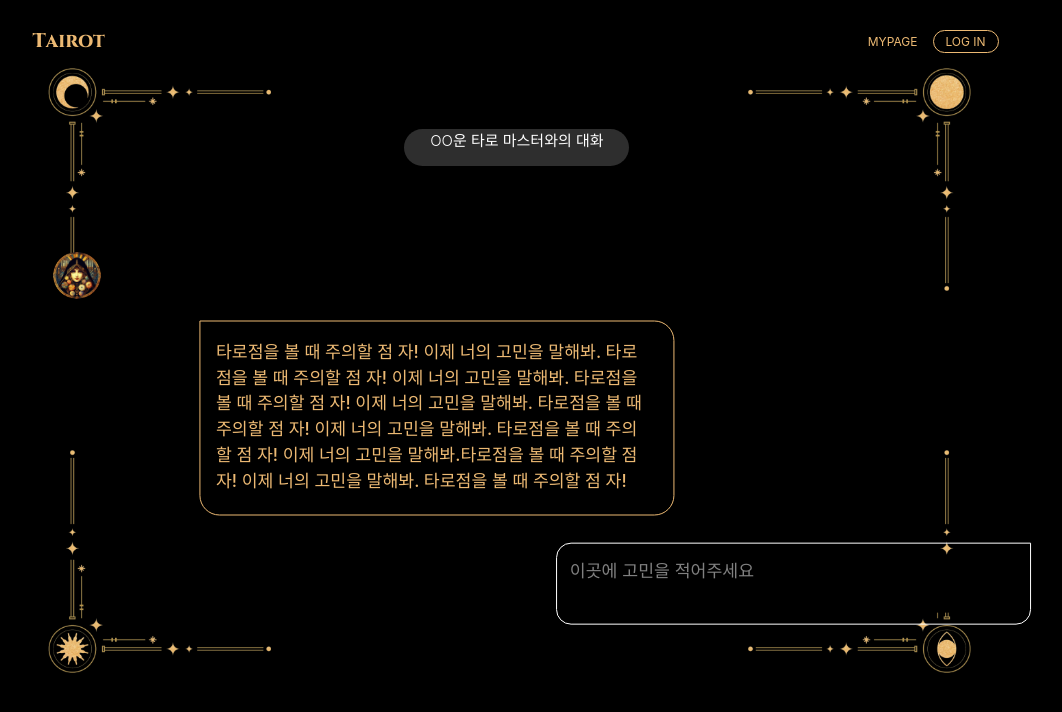
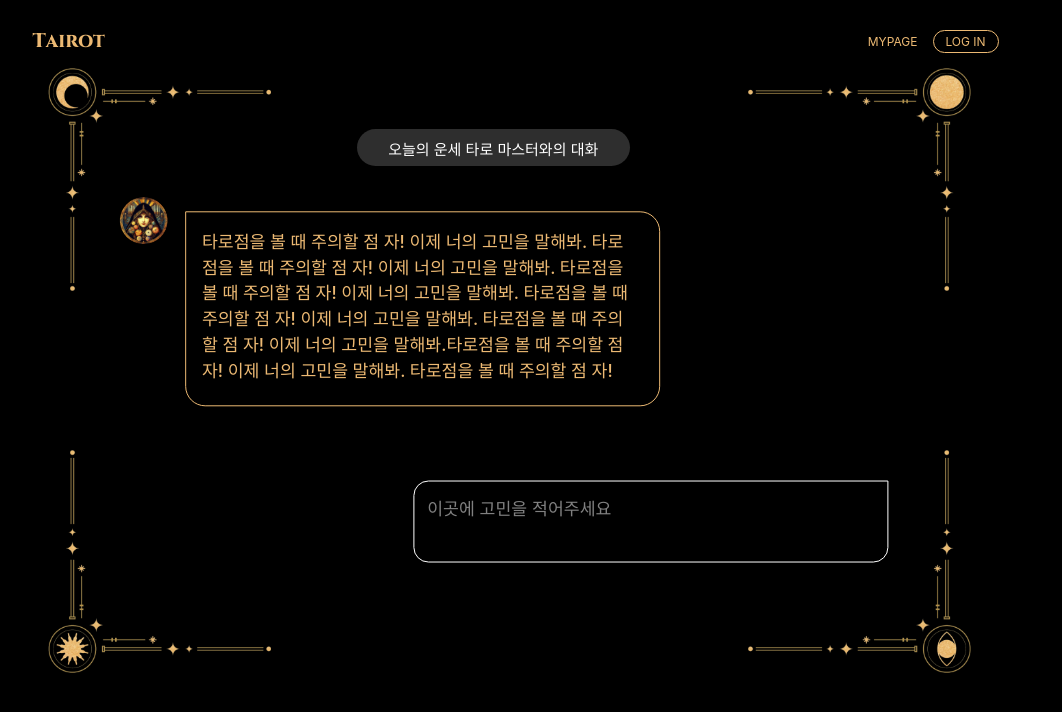
Before and after one commit to 2023-winter-techeer-sw-bootcamp-TeamF/TeamF, a React (Vite) app in the folder frontend/: page /todayfortune in a window 1280 px wide. Shown: the top 712 px of the page, without its empty margins (117-1179 px from the left). Built offline with nearby package versions, Linux system fonts and the light colour scheme; the HTML template or start-up script is replaced by a standard one; a web font is replaced by a local one.

Commit message:
design: 오늘의 운세 화면 수정

```diff
--- a/frontend/src/App.tsx
+++ b/frontend/src/App.tsx
@@ -86,6 +86,11 @@ a {
       font-size: 12px;
     }
   }
+  @media (max-width: 1200px) , (max-height: 700px) {
+    html {
+      font-size: 10px;
+    }
+  }
 `;
 
 const router = createBrowserRouter([
--- a/frontend/src/pages/TodayFortune.tsx
+++ b/frontend/src/pages/TodayFortune.tsx
@@ -30,12 +30,12 @@ const Inside = styled.div`
 const TitleBox = styled.div`
   border-radius: 1.875rem;
   background: rgba(51, 51, 51, 0.9);
-  width: 18.75rem;
+  width: 22.75rem;
   height: 3.125rem;
   flex-shrink: 0;
   position: absolute; // 부모 컨테이너인 BackgroundWrapper에 상대적인 위치
   top: 12%;
-  left: 39%;
+  left: 34%;
   text-align: center;
 `;
 
@@ -47,7 +47,7 @@ const TitleContent = styled.p`
   font-weight: 350;
   line-height: normal;
   text-transform: capitalize;
-  margin-top: 0.8125;
+  margin-top: 0.8125rem;
 `;
 
 const Profile = styled.img`
@@ -58,7 +58,7 @@ const Profile = styled.img`
   position: absolute;
   top: 50%;
   left: 50%;
-  transform: translate(-950%, -250%);
+  transform: translate(-811%, -366%);
 `;
 
 const ChatBox = styled.div`
@@ -67,7 +67,7 @@ const ChatBox = styled.div`
   flex-shrink: 0;
   border-radius: 0px 20px 20px 20px;
   border: 1px solid #ecb973;
-  transform: translate(35%, -190%);
+  transform: translate(32%, -246%);
   padding: 1.375rem;
 `;
 
@@ -104,7 +104,7 @@ const ReplyBox = styled.div`
   border: 0.0625rem solid #fff;
   padding: 0.9375rem;
   display: flex;
-  transform: translate(110%, -420%);
+  transform: translate(80%, -496%);
 `;
 
 const Reply = styled.textarea`
@@ -150,7 +150,7 @@ const TodayFortune = () => {
         <BackgroundWrapper>
           <Profile src={TodayFortuneImg}></Profile>
           <TitleBox>
-            <TitleContent>OO운 타로 마스터와의 대화</TitleContent>
+            <TitleContent>오늘의 운세 타로 마스터와의 대화</TitleContent>
           </TitleBox>
           <BackgroundImg src={Background} alt="Background" />
           <ChatBox>
```
